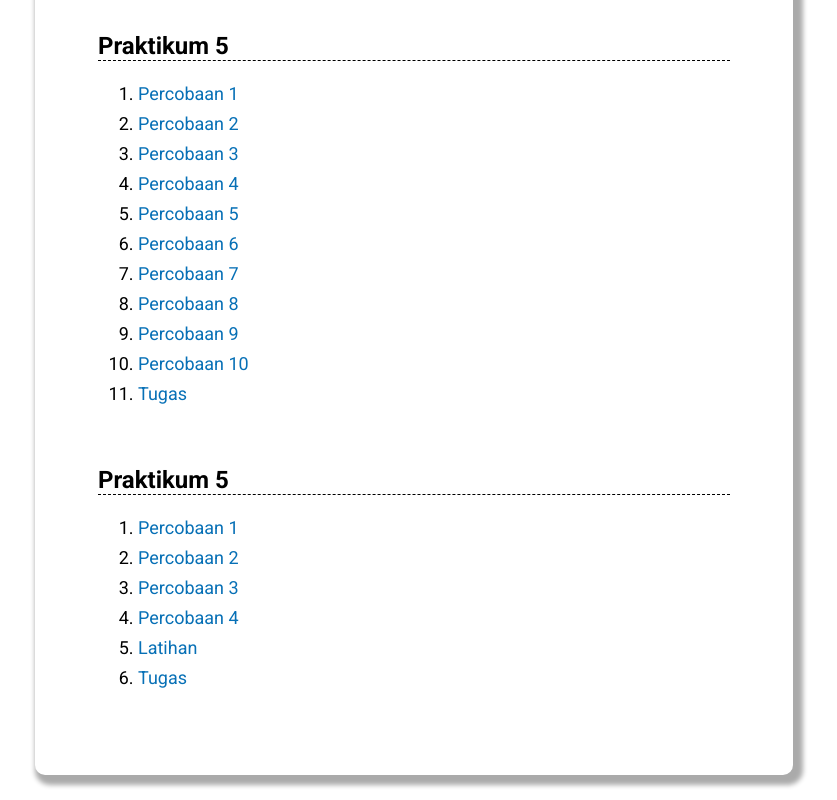
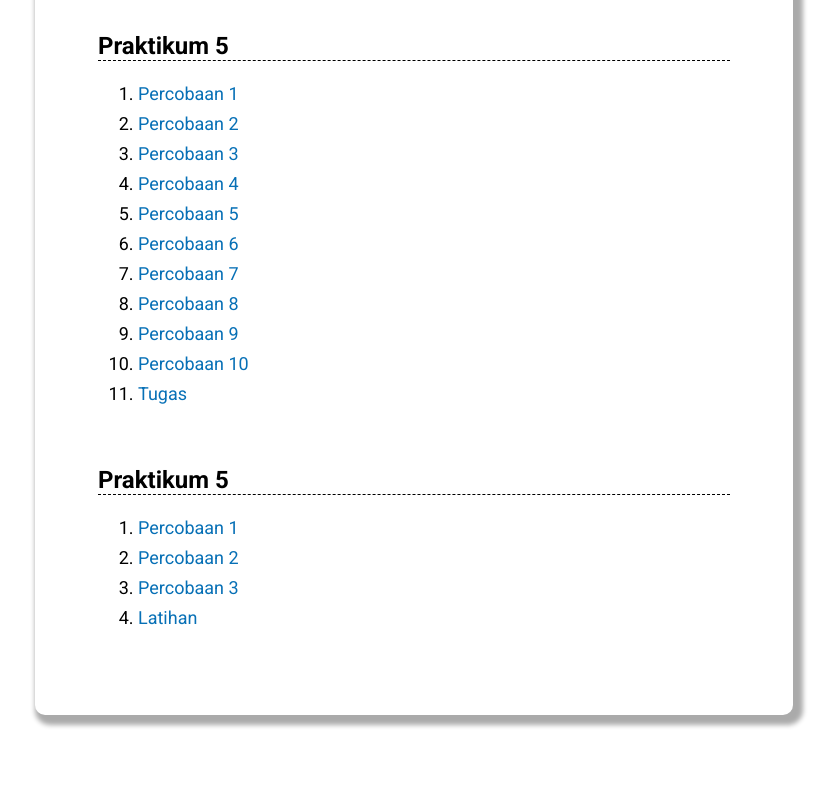
Before and after one commit to Zorgons905/Homepage, a plain HTML site: page index.html in a window 1280 px wide. Shown: the part 1155-1955 px from the top of the page, without its empty margins (226-1063 px from the left). After the commit the page ends 1895 px from the top, so only its background shows below. Drawn offline with Linux system fonts and the light colour scheme.

Commit message:
Update index.html

```diff
--- a/index.html
+++ b/index.html
@@ -118,9 +118,7 @@
             <li><a href="https://zorgons905.github.io/ZORO-4/index.html">Percobaan 1</a></li>
             <li><a href="https://zorgons905.github.io/ZORO-4/index2.html">Percobaan 2</a></li>
             <li><a href="https://zorgons905.github.io/ZORO-4/index3.html">Percobaan 3</a></li>
-            <li><a href="https://zorgons905.github.io/ZORO-4/index4.html">Percobaan 4</a></li>
             <li><a href="https://zorgons905.github.io/ZORO-4/Latihan.html">Latihan</a></li>
-            <li><a href="https://zorgons905.github.io/ZORO-4/Tugas.html">Tugas</a></li>
         </ol>
     </div>
 </body>
```
